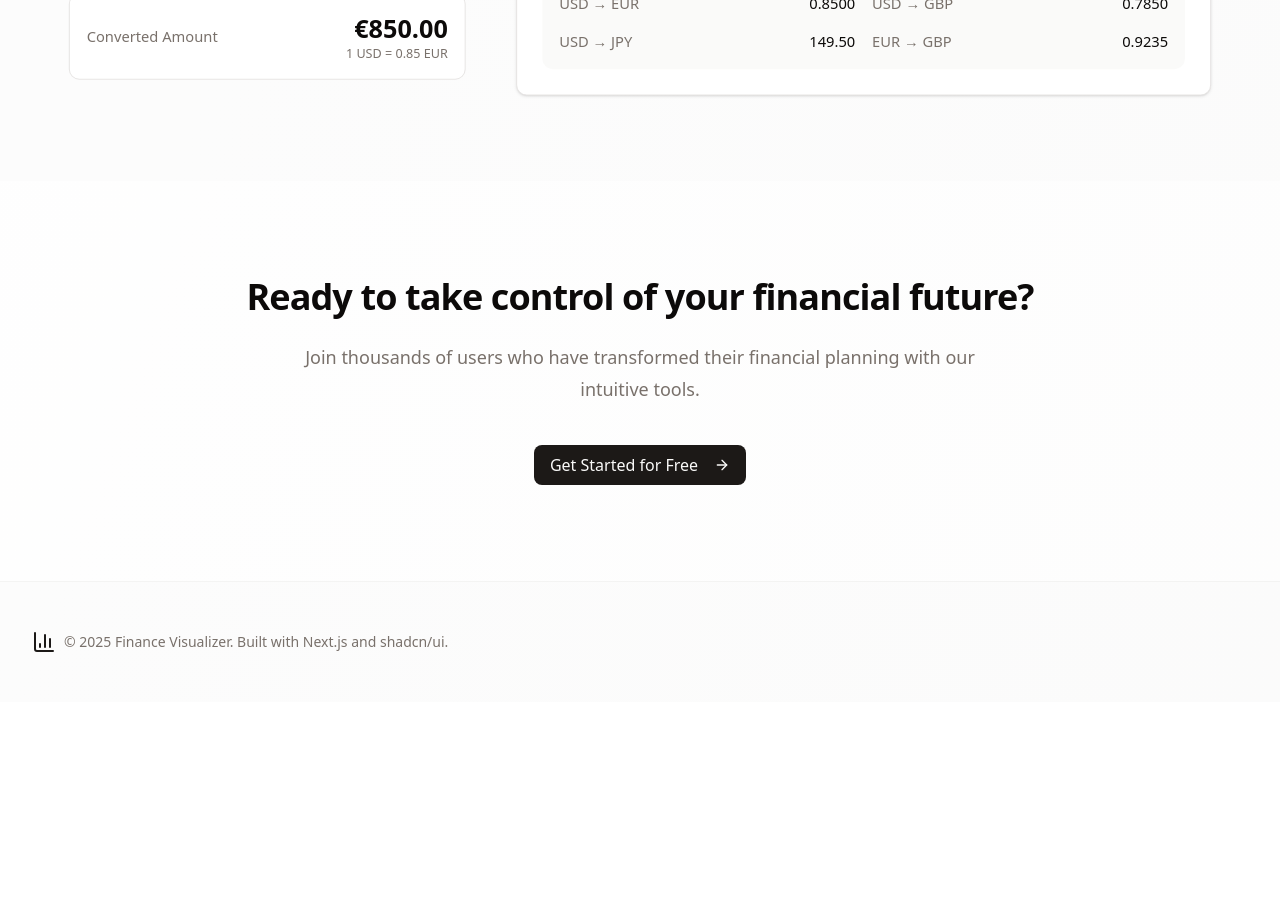
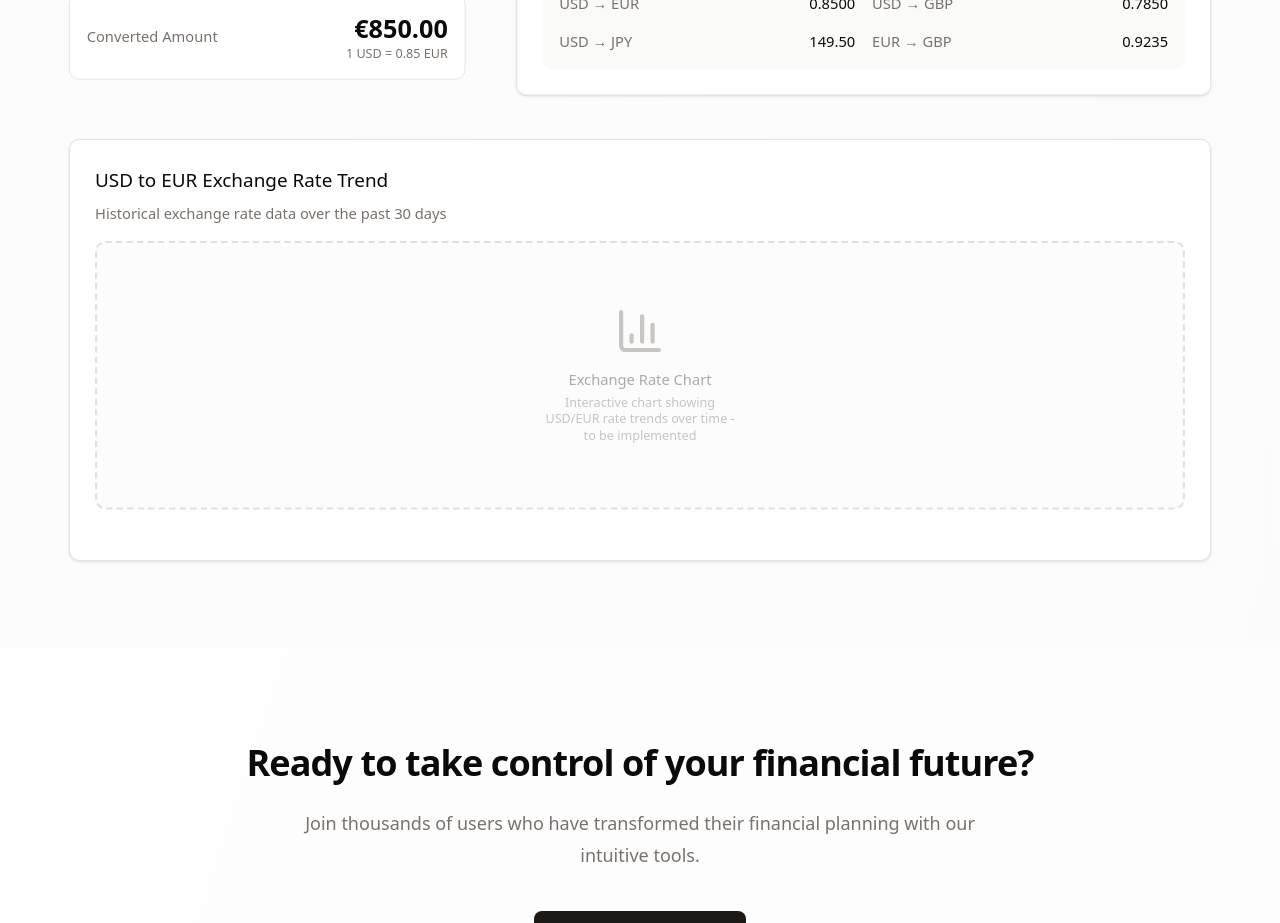
Before and after one commit to Tzun27/Finance_Dashboard, a Next.js app: page / in a window 1280 px wide. Shown: the part 2800-3723 px from the top of the page. Before the commit the page ends 3502 px from the top, so only its background shows below. Built offline with nearby package versions, Linux system fonts and the light colour scheme.

Commit message:
feat: add exchange rate graph
todo: find currency exchange rate api to use and implement full functionality

```diff
--- a/app/pages/landing/CurrencyConverter.tsx
+++ b/app/pages/landing/CurrencyConverter.tsx
@@ -5,7 +5,7 @@ import { Input } from '@/components/ui/input';
 import { Label } from '@/components/ui/label';
 import { Select, SelectContent, SelectItem, SelectTrigger, SelectValue } from '@/components/ui/select';
 import { Button } from '@/components/ui/button';
-import { ArrowRightLeft, TrendingUp, Globe, Banknote } from 'lucide-react';
+import { ArrowRightLeft, TrendingUp, Globe, Banknote, BarChart3 } from 'lucide-react';
 
 export function CurrencyConverter() {
   const [fromAmount, setFromAmount] = useState('1000');
@@ -222,6 +222,32 @@ export function CurrencyConverter() {
             </div>
           </div>
         </div>
+
+        {/* Placeholder Chart Section - Between input fields and features */}
+        <div className="mt-16 transform-gpu transition-transform duration-300
+                     lg:scale-100 xl:scale-105 2xl:scale-110">
+          <div className="bg-card border border-border rounded-lg p-6 shadow-sm">
+            <div className="mb-6">
+              <h4 className="text-lg font-medium text-foreground mb-2">
+                {fromCurrency} to {toCurrency} Exchange Rate Trend
+              </h4>
+              <p className="text-sm text-muted-foreground mb-4">
+                Historical exchange rate data over the past 30 days
+              </p>
+
+              {/* Placeholder Chart Area */}
+              <div className="h-64 bg-muted/30 rounded-lg border-2 border-dashed border-muted-foreground/20 flex flex-col items-center justify-center">
+                <BarChart3 className="h-12 w-12 text-muted-foreground/40 mb-3" />
+                <p className="text-muted-foreground/60 text-sm font-medium mb-1">
+                  Exchange Rate Chart
+                </p>
+                <p className="text-muted-foreground/40 text-xs text-center max-w-48">
+                  Interactive chart showing {fromCurrency}/{toCurrency} rate trends over time - to be implemented
+                </p>
+              </div>
+            </div>
+          </div>
+        </div>
       </div>
     </section>
   );
```
